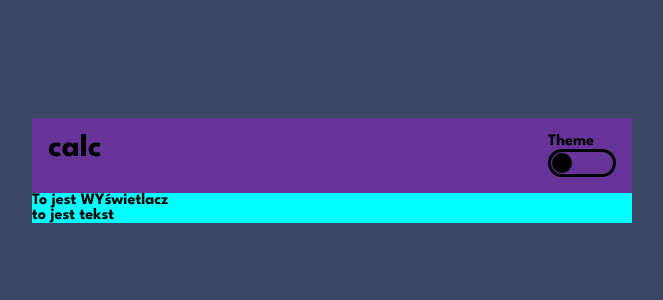
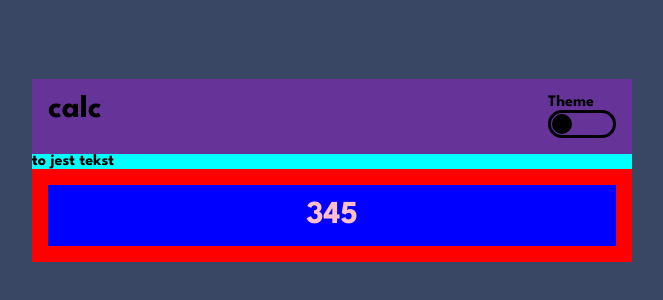
Before and after one commit to lukKotecki/FM-calculator-app, a React (Vite) app: page / in a window 1280 px wide. Shown: the part 230-530 px from the top of the page, without its empty margins (308-971 px from the left). Built offline with nearby package versions, Linux system fonts and the light colour scheme.

Commit message:
initial display

```diff
--- a/src/App.jsx
+++ b/src/App.jsx
@@ -11,14 +11,15 @@ function App() {
   const [theme, setTheme ] = React.useState('dark')
   const switchTheme = (newTheme) => setTheme(newTheme)
 
+
   console.log(theme)
 
   return (
     <ThemeSelectorContext.Provider value={{themeName:'dark', setTheme}}>
       <main className='main-container'>
         <Header />
+        to jest tekst
         <Display />
-      to jest tekst
       </main>
     </ThemeSelectorContext.Provider>
   )
--- a/src/components/Display.jsx
+++ b/src/components/Display.jsx
@@ -6,7 +6,9 @@ export default function Display(){
 
     return(
         <div className='display'>
-            To jest WYświetlacz
+            <div className='output'>
+                345
+            </div>
         </div>
     )
 }
--- a/src/index.css
+++ b/src/index.css
@@ -31,3 +31,16 @@ header{
   /* width: 95%; */
   background-color: rebeccapurple;
 }
+
+.display{
+  background-color: red;
+  padding: 1em;
+  color:white;
+}
+.output{
+  padding: .5em;
+  background-color: blue;
+  font-size: 2rem;
+  color: pink;
+  text-align: center;
+}
```
